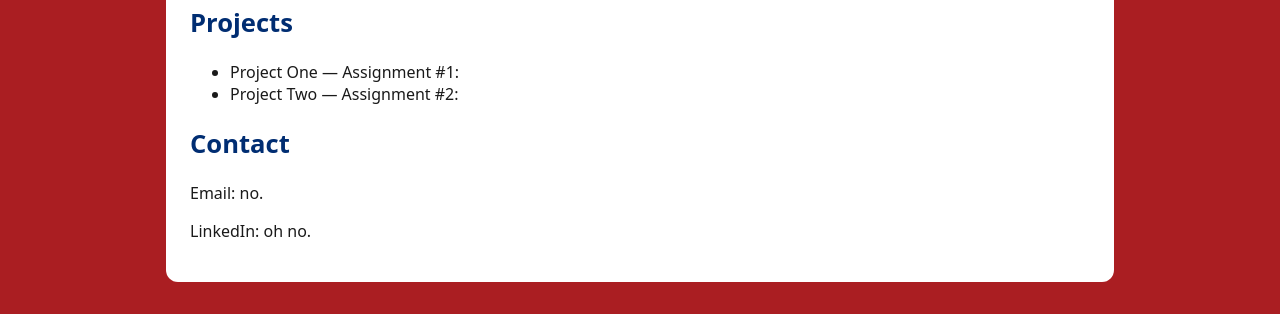
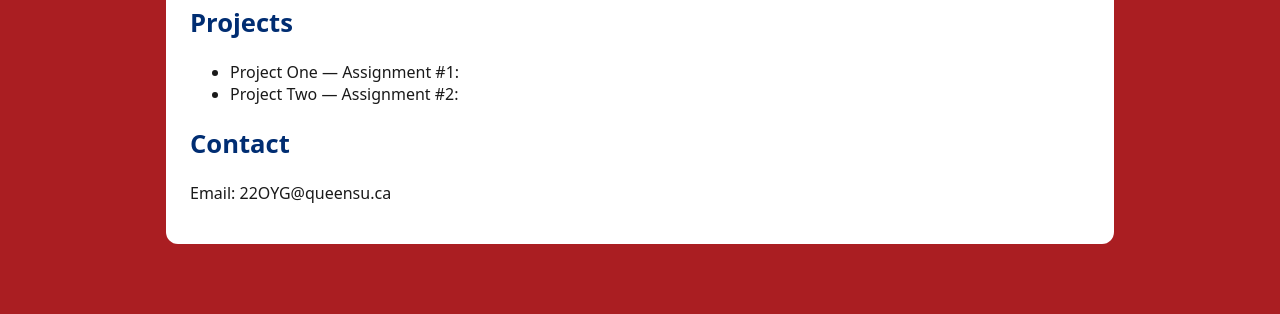
Before and after one commit to cappuccinointherain/queens-student-page, a plain HTML site: page index.html in a window 1280 px wide. Shown: the part 551-865 px from the top of the page. After the commit the page ends 827 px from the top, so only its background shows below. Drawn offline with Linux system fonts and the light colour scheme.

Commit message:
Update index.html

```diff
--- a/index.html
+++ b/index.html
@@ -26,8 +26,7 @@
 
       <!-- ====== CONTACT ====== -->
       <h2>Contact</h2>
-      <p>Email: no. </p>
-      <p>LinkedIn: oh no. </p>
+      <p>Email: 22OYG@queensu.ca </p>
     </main>
   </body>
 </html>
```
